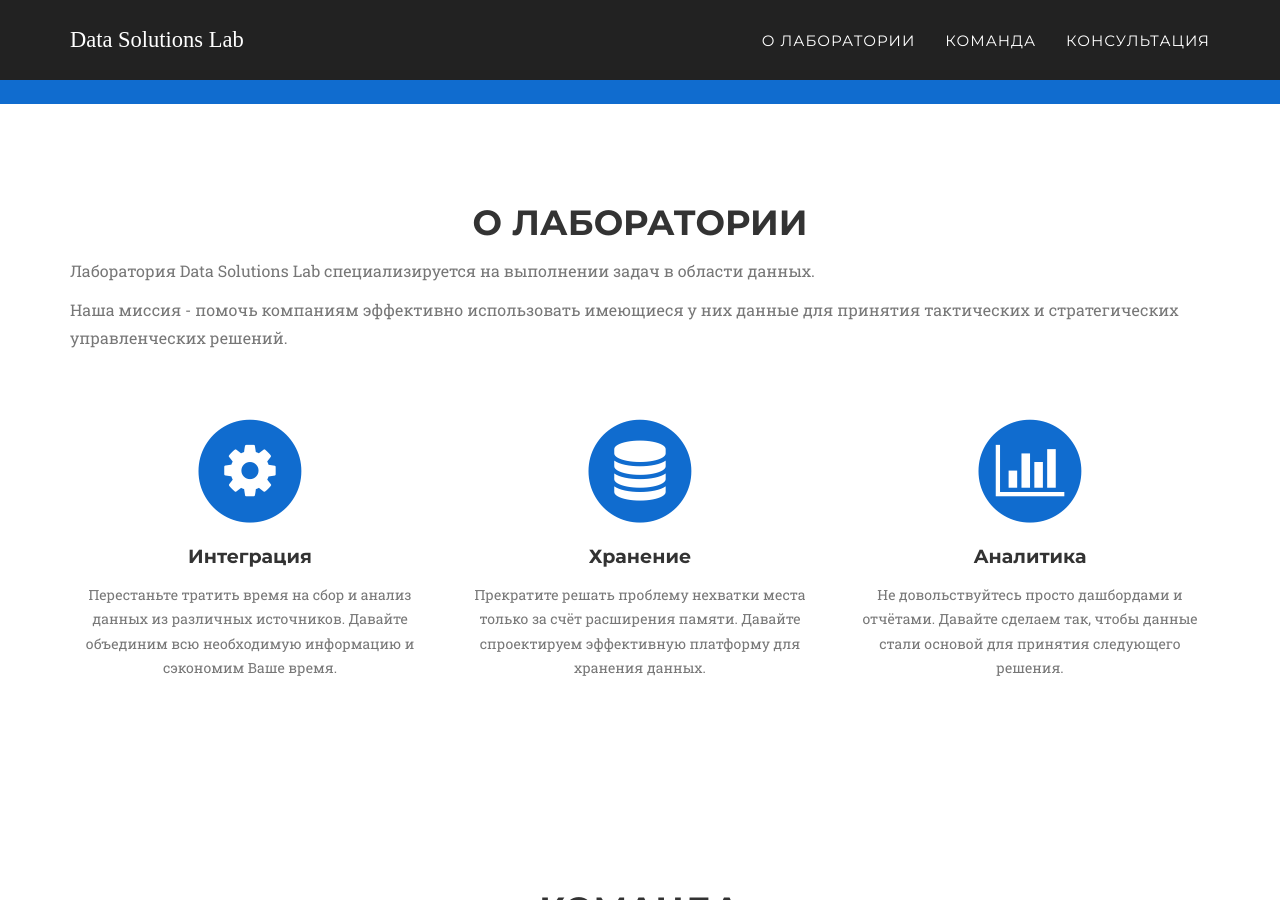
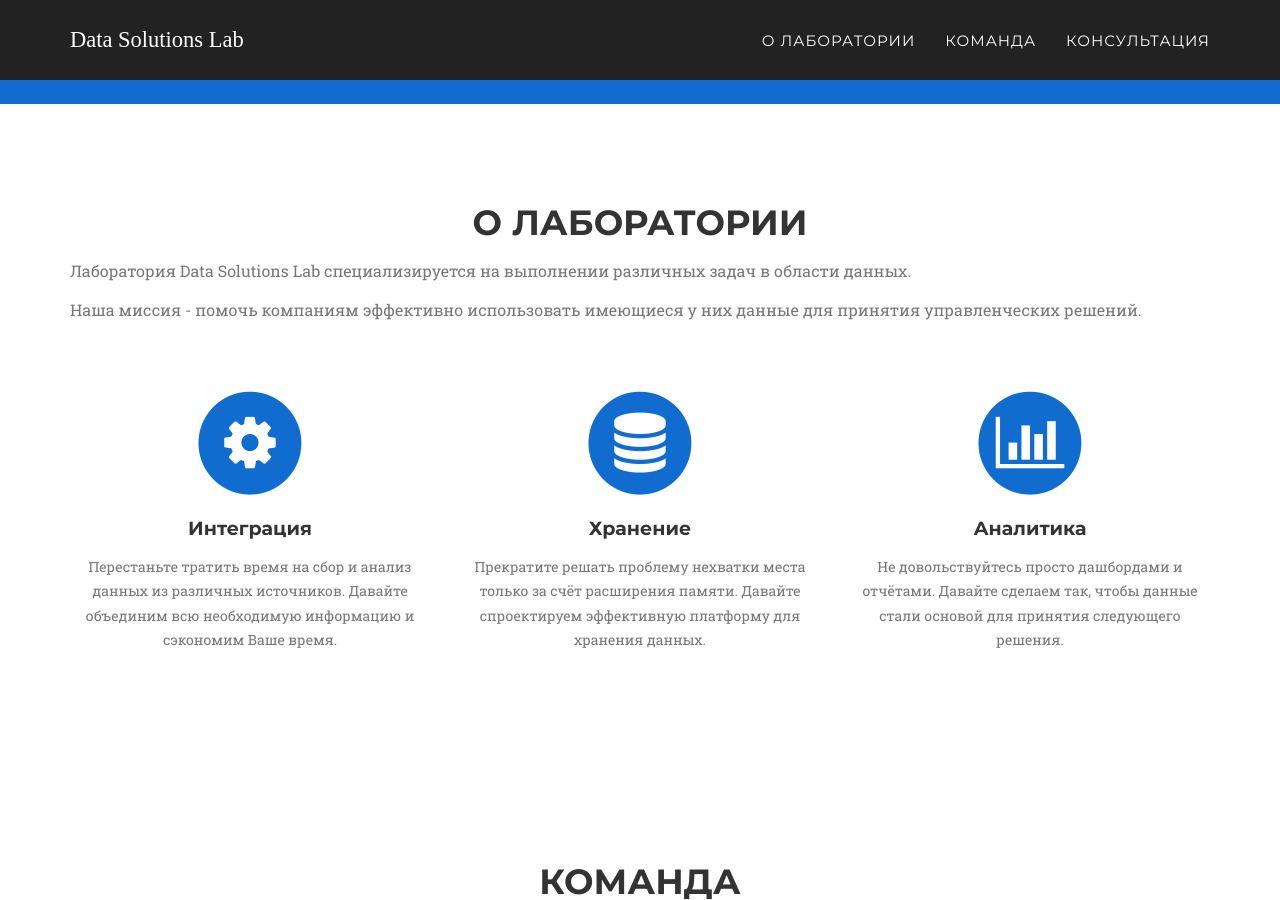
Before and after one commit to techwritex/datasolutionslab, a Jekyll site: the page built from index.html, in a window 1280 px wide and 900 px high, scrolled down 659 px. Built offline with Jekyll 4.4.1, drawn with Linux system fonts in a browser that asks for light colours; some web fonts are replaced.

Commit message:
v 0.1.87

```diff
--- a/_includes/services.html
+++ b/_includes/services.html
@@ -9,8 +9,8 @@
             </div>
             <div class="row">
                 <div class="col-lg-12">
-                    <p class="large text-muted">Лаборатория Data Solutions Lab специализируется на выполнении задач в области данных.</p>
-                    <p class="large text-muted" style="margin-bottom: 60px;">Наша миссия - помочь компаниям эффективно использовать имеющиеся у них данные для принятия тактических и стратегических управленческих решений. </p>
+                    <p class="large text-muted">Лаборатория Data Solutions Lab специализируется на выполнении различных задач в области данных.</p>
+                    <p class="large text-muted" style="margin-bottom: 60px;">Наша миссия - помочь компаниям эффективно использовать имеющиеся у них данные для принятия управленческих решений. </p>
                 </div>
             </div>
             <div class="row text-center">
```
